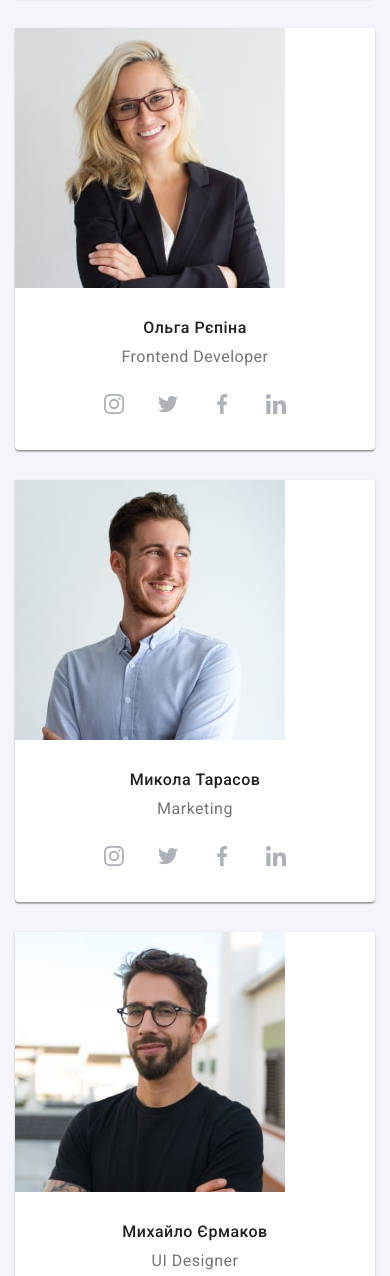
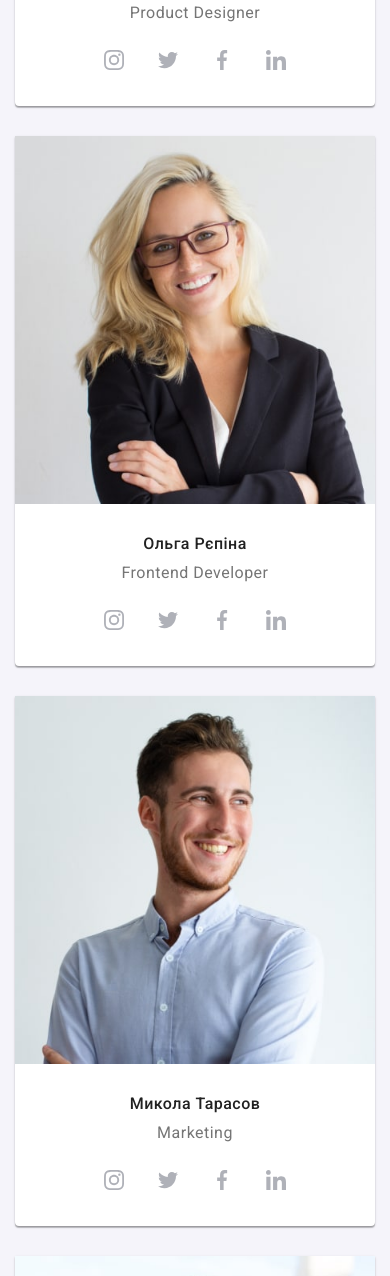
Before and after one commit to OleksandrPinchuk/goit-markup-hw-08, a plain HTML site: page index.html in a window 390 px wide. Shown: the part 2113-3389 px from the top of the page. Drawn offline with nearby package versions, Linux system fonts and the light colour scheme.

Commit message:
replacement of pictures

```diff
--- a/index.html
+++ b/index.html
@@ -212,7 +212,7 @@
               <source
               srcset="./images/mobile/pd.jpg 1x, ./images/mobile/pd-2x.jpg 2x"
               media="(min-width: 480px)">
-              <img src="./images/desktop/pd.jpg" alt="Продакт дизайнер">
+              <img src="./images/mobile/pd.jpg" alt="Продакт дизайнер">
             </picture>
             <div class="team__member">
               <h3 class="team__heading">Ігор Дем'яненко</h3>
@@ -260,7 +260,7 @@
               <source
               srcset="./images/mobile/fd.jpg 1x, ./images/mobile/fd-2x.jpg 2x"
               media="(min-width: 480px)">
-              <img src="./images/desktop/fd.jpg" alt="Фронтенд девелопер">
+              <img src="./images/mobile/fd.jpg" alt="Фронтенд девелопер">
             </picture>
             <div class="team__member">
               <h3 class="team__heading">Ольга Рєпіна</h3>
@@ -308,7 +308,7 @@
               <source
               srcset="./images/mobile/m.jpg 1x, ./images/mobile/m-2x.jpg 2x"
               media="(min-width: 480px)">
-              <img src="./images/desktop/m.jpg" alt="Маркетинг">
+              <img src="./images/mobile/m.jpg" alt="Маркетинг">
             </picture>
             <div class="team__member">
               <h3 class="team__heading">Микола Тарасов</h3>
@@ -356,7 +356,7 @@
               <source
               srcset="./images/mobile/uid.jpg 1x, ./images/mobile/uid-2x.jpg 2x"
               media="(min-width: 480px)">
-              <img src="./images/desktop/uid.jpg" alt="Графічний дизайнер">
+              <img src="./images/mobile/uid.jpg" alt="Графічний дизайнер">
             </picture>
             <div class="team__member">
               <h3 class="team__heading">Михайло Єрмаков</h3>
```
